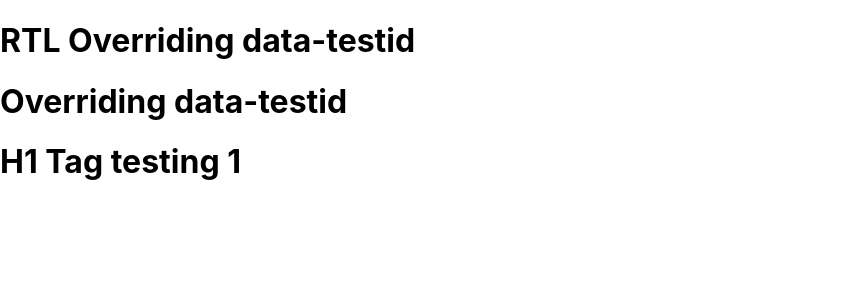
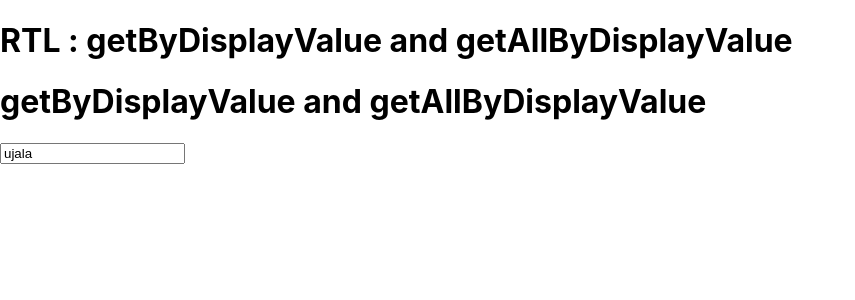
Before and after one commit to Ujala-355/Testing, a React (Create React App) app: page / in a window 1280 px wide. Shown: the top 300 px of the page, without its empty margins (0-855 px from the left). Built offline with nearby package versions, Linux system fonts and the light colour scheme.

Commit message:
getByDisplayValue

```diff
--- a/src/App.js
+++ b/src/App.js
@@ -1,10 +1,11 @@
 const App=()=>{
     return(
         <>
-            <h1>RTL Overriding data-testid</h1>
+            <h1>RTL : getByDisplayValue and getAllByDisplayValue</h1>
             <div element-id="test-element">
-                <h1>Overriding data-testid</h1>
-                <h1>H1 Tag testing 1</h1>
+                <h1>getByDisplayValue and getAllByDisplayValue</h1>
+                <input type="text" defaultValue={"ujala"}/>
+
             </div>
         </>
     )
```
Also changed, not shown: 1 other file (tests, documents, lock files or other folders).
